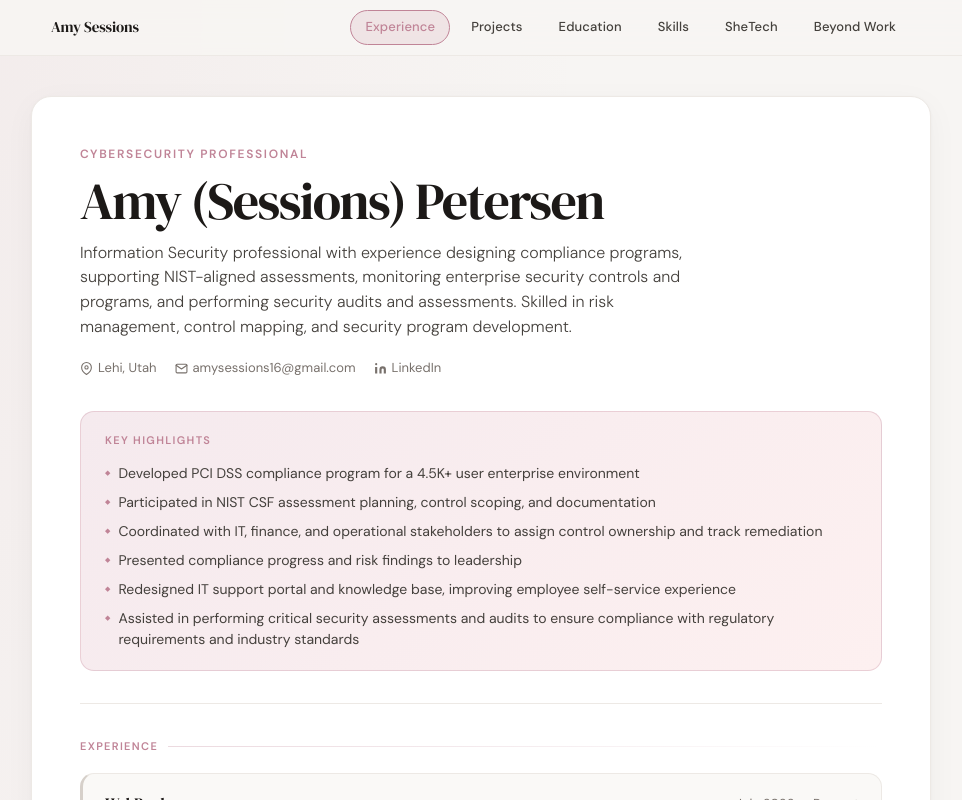
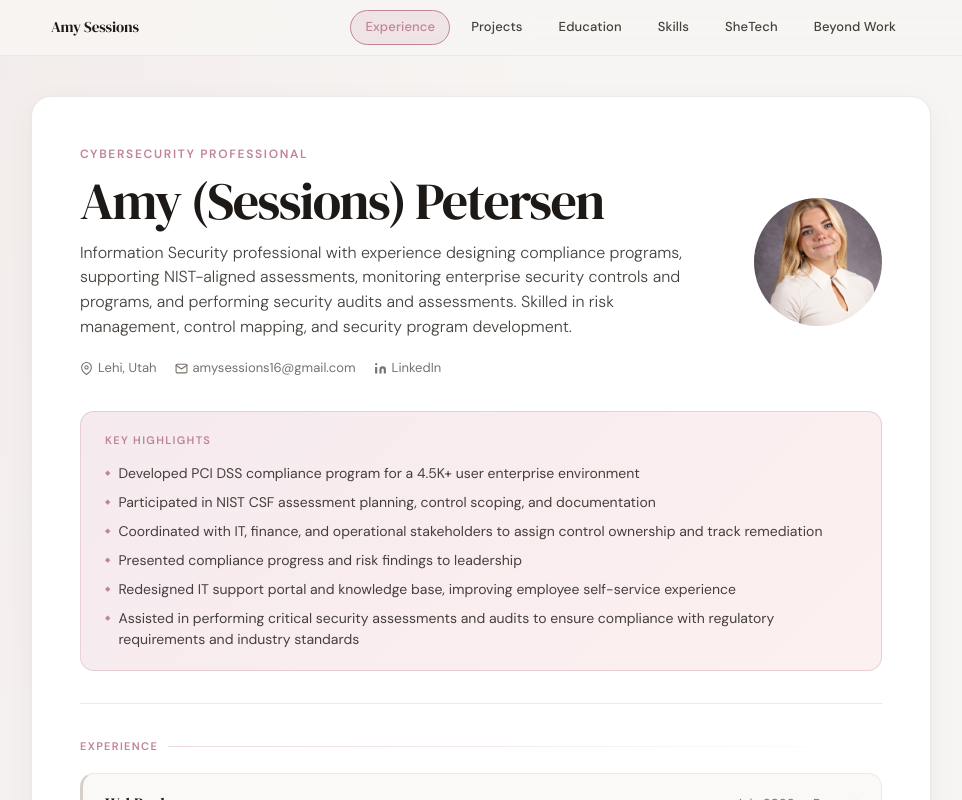
Before and after one commit to asesh16/resumeSite, a React (Vite) app: page / in a window 1280 px wide. Shown: the top 800 px of the page, without its empty margins (159-1121 px from the left). Built offline with nearby package versions, Linux system fonts and the light colour scheme.

Commit message:
added headshot

```diff
--- a/src/components/resume/Header.tsx
+++ b/src/components/resume/Header.tsx
@@ -1,8 +1,17 @@
 import { resume } from '../../data/resume';
+import headshot from '../../assets/utahHeadshot.jpg';
 
 function Header() {
     return (
-        <header style={{ paddingBottom: 32 }} className="fade-up">
+        <header style={{
+            paddingBottom: 32,
+            display: 'flex',
+            flexWrap: 'wrap-reverse',
+            alignItems: 'center',
+            justifyContent: 'space-between',
+            gap: 24,
+        }} className="fade-up">
+            <div style={{ flex: '1 1 320px' }}>
             {/* Eyebrow */}
             <p style={{
                 margin: '0 0 10px',
@@ -85,6 +94,19 @@ function Header() {
                     </a>
                 )}
             </div>
+            </div>
+
+            <img
+                src={headshot}
+                alt={resume.name}
+                style={{
+                    width: 128,
+                    height: 128,
+                    borderRadius: '50%',
+                    objectFit: 'cover',
+                    flex: '0 0 auto',
+                }}
+            />
         </header>
     );
 }
```
Also changed, not shown: src/assets/utahHeadshot.jpg (added).
